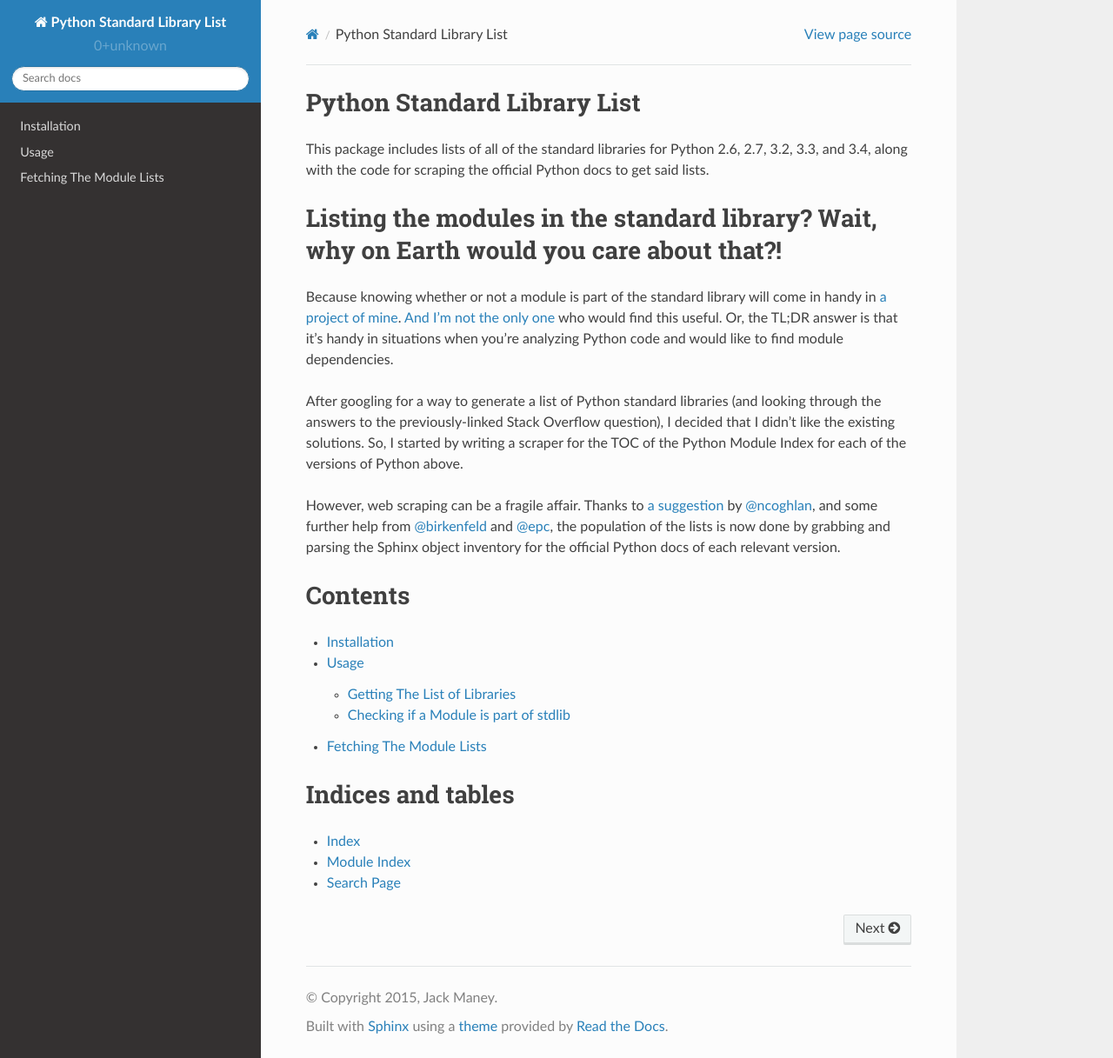
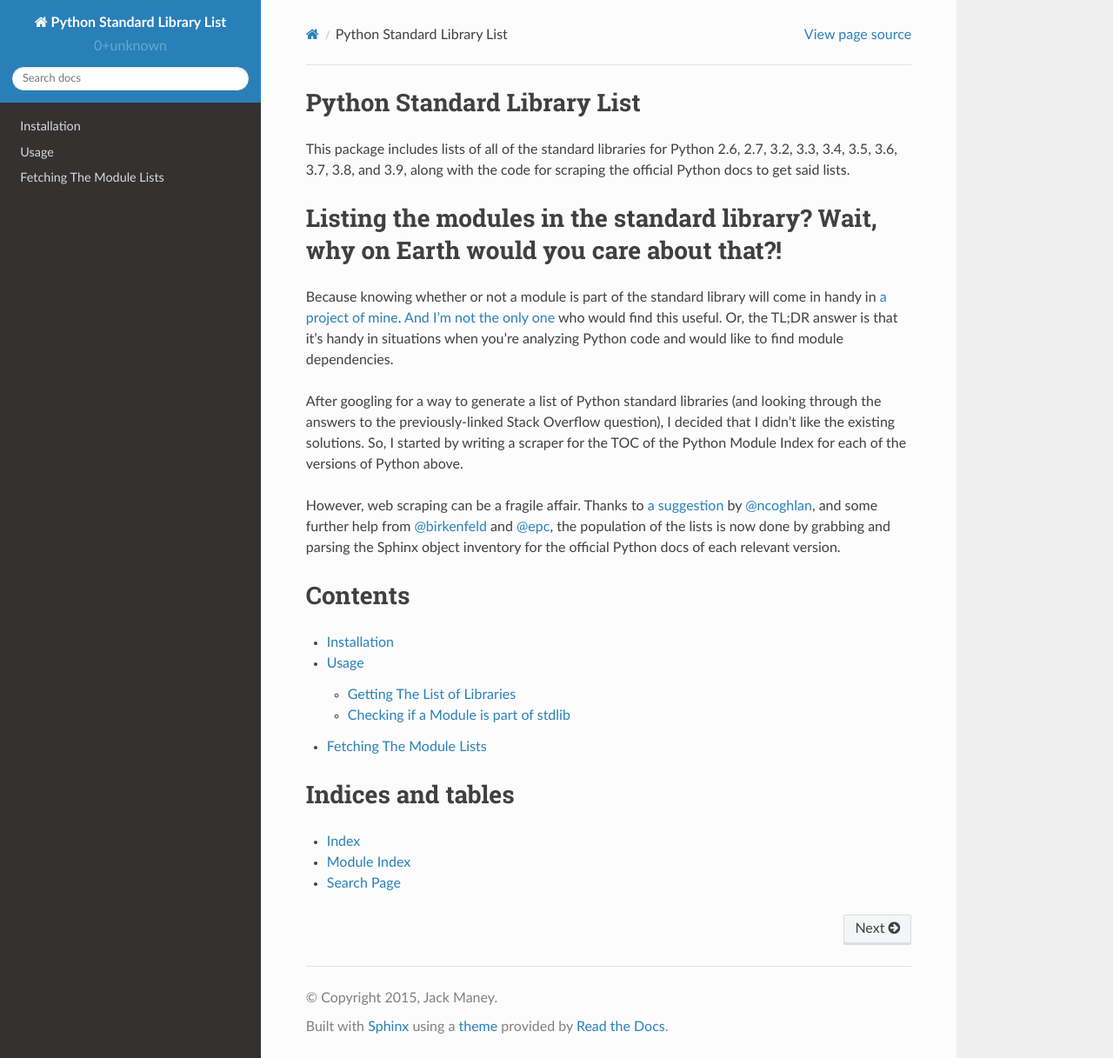
Before and after one commit to pypi/stdlib-list, a Sphinx documentation site: the page built from docs/index.rst, in a window 1280 px wide and 1217 px high. Shown: the whole window at 87% size. Built offline with Sphinx 7.4.7 and the Read the Docs theme 2.0.0, drawn with Linux system fonts in a browser that asks for light colours.

Commit message:
Update index.rst

```diff
--- a/docs/index.rst
+++ b/docs/index.rst
@@ -6,7 +6,7 @@
 Python Standard Library List
 ========================================================
 
-This package includes lists of all of the standard libraries for Python 2.6, 2.7, 3.2, 3.3, and 3.4, along with the code for scraping the official Python docs to get said lists.
+This package includes lists of all of the standard libraries for Python 2.6, 2.7, 3.2, 3.3, 3.4, 3.5, 3.6, 3.7, 3.8, and 3.9, along with the code for scraping the official Python docs to get said lists.
 
 Listing the modules in the standard library? Wait, why on Earth would you care about that?!
 ===========================================================================================
```
